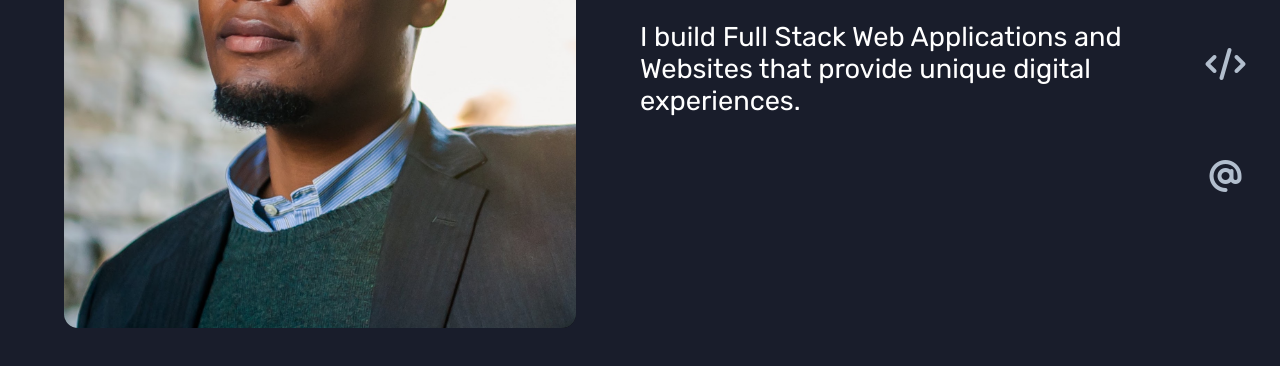
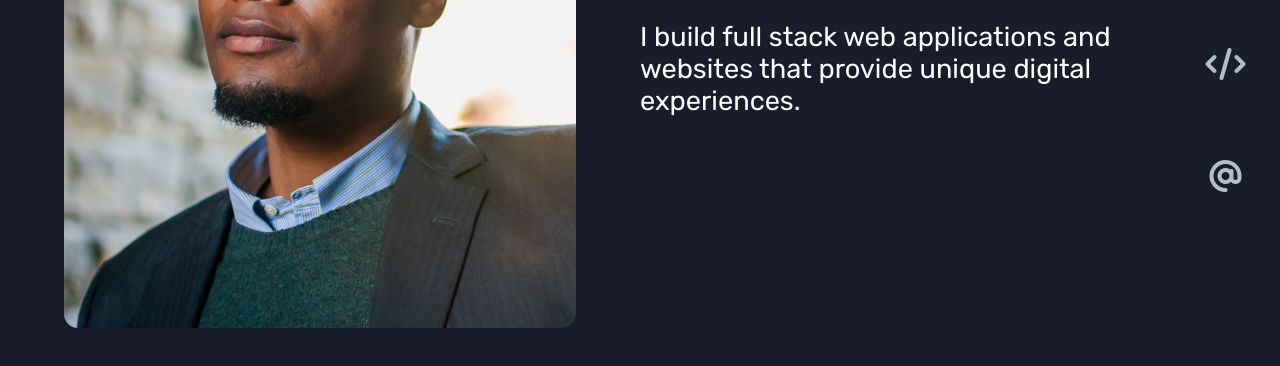
Before and after one commit to solidwake/project-portfolio, a plain HTML site: page index.html in a window 1280 px wide. Shown: the part 392-758 px from the top of the page. Drawn offline with Linux system fonts and the light colour scheme.

Commit message:
change home page text

```diff
--- a/index.html
+++ b/index.html
@@ -23,7 +23,7 @@
                 <h1 class="name">
                     Hi, I'm <span>Idris Westbrook</span>, Software Engineer.
                 </h1>
-                <p>I build Full Stack Web Applications and Websites that provide unique digital experiences.</p>
+                <p>I build full stack web applications and websites that provide unique digital experiences.</p>
             </div>
         </div>
     </header>
```
